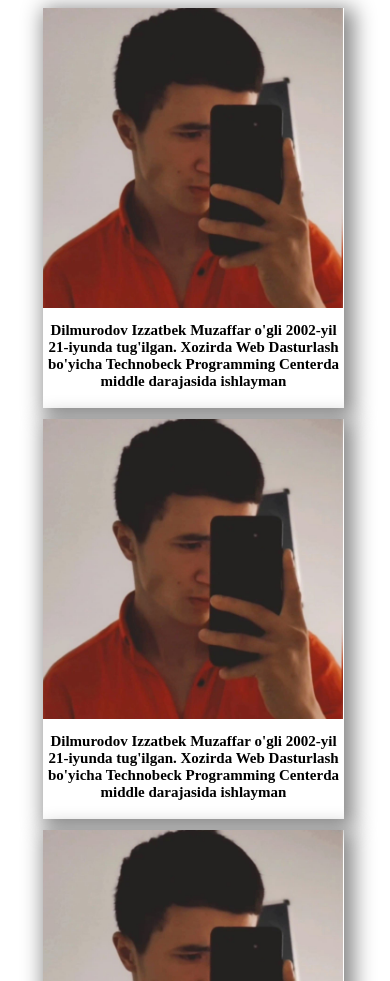
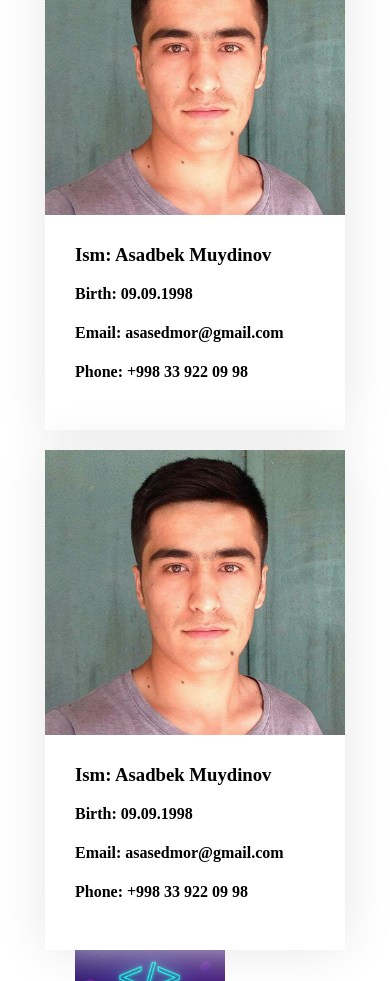
Before and after one commit to OtabekDeveloper/Vazifa2, a plain HTML site: page index.html in a window 390 px wide. Shown: the part 618-1599 px from the top of the page. Drawn offline with Linux system fonts and the light colour scheme.

Commit message:
3ta responsiv card yaratib boshiga qo'shib qo'ydim

```diff
--- a/index.html
+++ b/index.html
@@ -9,6 +9,43 @@
 </head>
 <body>
     <div class="wrapper">
+      <!-- Asadbekning cardi boshlandi -->
+      <div class="morcard">
+        <div class='morcardbody'>
+            <div class="morimg">
+                <img width="100%" src="Asa.jpg" alt="Asa" />
+            </div>
+            <div class="morinfo">
+                <h3>Ism: Asadbek Muydinov</h3>
+                <h4>Birth: 09.09.1998</h4>
+                <h4>Email: asasedmor@gmail.com</h4>
+                <h4>Phone: +998 33 922 09 98</h4>
+            </div>
+        </div>
+        <div class='morcardbody'>
+            <div class="morimg">
+                <img width="100%" src='./Asa.jpg' alt="Asa" />
+            </div>
+            <div class="morinfo">
+                <h3>Ism: Asadbek Muydinov</h3>
+                <h4>Birth: 09.09.1998</h4>
+                <h4>Email: asasedmor@gmail.com</h4>
+                <h4>Phone: +998 33 922 09 98</h4>
+            </div>
+        </div>
+        <div class='morcardbody'>
+            <div class="morimg">
+                <img width="100%" src='./Asa.jpg' alt="Asa" />
+            </div>
+            <div class="morinfo">
+                <h3>Ism: Asadbek Muydinov</h3>
+                <h4>Birth: 09.09.1998</h4>
+                <h4>Email: asasedmor@gmail.com</h4>
+                <h4>Phone: +998 33 922 09 98</h4>
+            </div>
+          </div>
+        </div>
+        <!-- Asadbekning cardi tugadi -->
         <div class="card">
             <img class="imgCards" src="./Artboard 1.jpg" alt="">
             <h1>salom</h1>
--- a/style.css
+++ b/style.css
@@ -61,3 +61,37 @@
         margin-left: unset;
     }
   }
+
+
+
+
+
+
+
+  /* Asadbekning cardi */
+
+  .morcard{
+    width: 100%;
+    min-height: 550px;
+    display: flex;
+    justify-content: space-around;
+    flex-wrap: wrap;
+    position: relative;
+}
+.morcardbody{
+    margin-top: 20px;
+    width: 300px;
+    height: 500px;
+    box-shadow: 0 0 50px #e7e7e7;
+    transition: all 0.5s ease;
+}
+.morcardbody:hover{
+    box-shadow: 0 15px 20px #a9a9a9;
+}
+.morinfo{
+    margin-top: 25px;
+    margin-left: 30px;
+}
+.morinfo h4{
+    margin-top: 10px;
+}
```
Also changed, not shown: Asa.jpg (added).
